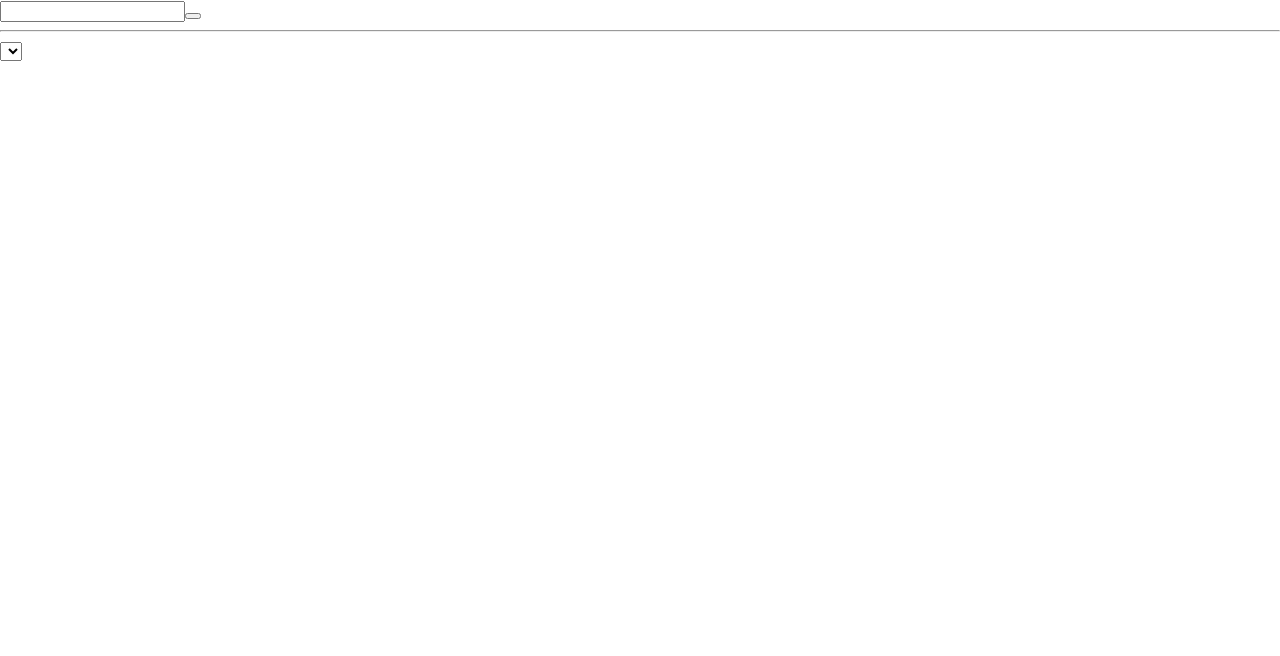
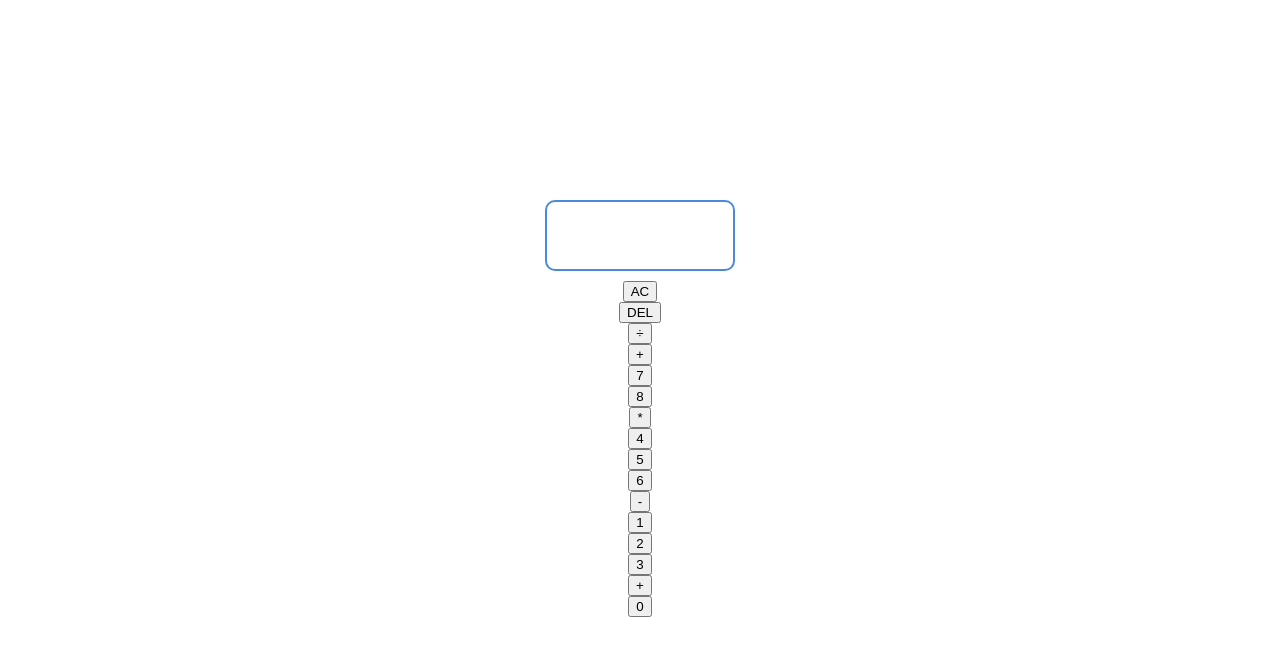
Before and after one commit to zirzirlove96/My-React-Page, a React (Create React App) app in the folder my-app/: page / in a window 1280 px wide. Shown: the top 656 px of the page. Built offline with nearby package versions, Linux system fonts and the light colour scheme.

Commit message:
인풋 컴포넌트에 버튼 입력값 받기

```diff
--- a/my-app/src/App.css
+++ /dev/null
@@ -1,38 +0,0 @@
-.App {
-  text-align: center;
-}
-
-.App-logo {
-  height: 40vmin;
-  pointer-events: none;
-}
-
-@media (prefers-reduced-motion: no-preference) {
-  .App-logo {
-    animation: App-logo-spin infinite 20s linear;
-  }
-}
-
-.App-header {
-  background-color: #282c34;
-  min-height: 100vh;
-  display: flex;
-  flex-direction: column;
-  align-items: center;
-  justify-content: center;
-  font-size: calc(10px + 2vmin);
-  color: white;
-}
-
-.App-link {
-  color: #61dafb;
-}
-
-@keyframes App-logo-spin {
-  from {
-    transform: rotate(0deg);
-  }
-  to {
-    transform: rotate(360deg);
-  }
-}
--- a/my-app/src/App.js
+++ b/my-app/src/App.js
@@ -1,22 +1,31 @@
-import logo from "./logo.svg";
-import "./App.css";
 import style from "../src/style/main.module.css";
+import Button from "./component/Button";
+import ResultInput from "./component/ResultInput";
 
 function App() {
   //const [text, setText] = useState("");
   return (
-    <div className={style.App}>
-      <div>
-        <form>
-          <input type="text"></input>
-          <button></button>
-        </form>
-      </div>
-      <hr />
-      <div>
-        <select>
-          <option></option>
-        </select>
+    <div>
+      <div className={style.Div}>
+        <div className={style.Div2}>
+          <ResultInput />
+          <Button value={"AC"}></Button>
+          <Button value={"DEL"}></Button>
+          <Button value={"÷"}></Button>
+          <Button value={"+"}></Button>
+          <Button value={"7"}></Button>
+          <Button value={"8"}></Button>
+          <Button value={"*"}></Button>
+          <Button value={"4"}></Button>
+          <Button value={"5"}></Button>
+          <Button value={"6"}></Button>
+          <Button value={"-"}></Button>
+          <Button value={"1"}></Button>
+          <Button value={"2"}></Button>
+          <Button value={"3"}></Button>
+          <Button value={"+"}></Button>
+          <Button value={"0"}></Button>
+        </div>
       </div>
     </div>
   );
--- a/my-app/src/component/Button.jsx
+++ b/my-app/src/component/Button.jsx
@@ -1,14 +1,18 @@
 import { useEffect, useState } from "react";
 import ResultInput from "./ResultInput";
 
-const Button = ({ event, value }) => {
-  const [state, setState] = useState();
+const Button = ({ value }) => {
+  const [state, setState] = useState("");
   const [state2, setState2] = useState([]);
   const onClick = (event) => {
     setState(event.target.value);
   };
-  setState2((currentArray) => [state, ...currentArray]);
-  ResultInput(state2);
+
+  useEffect(() => {
+    if (state != "") {
+      ResultInput({ state });
+    }
+  }, [state]);
   return (
     <button value={value} onClick={onClick}>
       {value}
--- a/my-app/src/component/ResultInput.jsx
+++ b/my-app/src/component/ResultInput.jsx
@@ -1,6 +1,12 @@
-const ResultInput = ({ value }) => {
-  console.log(value);
-  return <input value={value}>{value}</input>;
+import { useState } from "react";
+
+const ResultInput = ({ state }) => {
+  console.log(state);
+  const [text, setText] = useState("");
+  /*if(state != "") {
+
+  }*/
+  return <input value={state}>{state}</input>;
 };
 
 export default ResultInput;
--- a/my-app/src/index.css
+++ /dev/null
@@ -1,13 +0,0 @@
-body {
-  margin: 0;
-  font-family: -apple-system, BlinkMacSystemFont, "Segoe UI", "Roboto", "Oxygen",
-    "Ubuntu", "Cantarell", "Fira Sans", "Droid Sans", "Helvetica Neue",
-    sans-serif;
-  -webkit-font-smoothing: antialiased;
-  -moz-osx-font-smoothing: grayscale;
-}
-
-code {
-  font-family: source-code-pro, Menlo, Monaco, Consolas, "Courier New",
-    monospace;
-}
--- a/my-app/src/index.js
+++ b/my-app/src/index.js
@@ -1,17 +1,10 @@
-import React from 'react';
-import ReactDOM from 'react-dom/client';
-import './index.css';
-import App from './App';
-import reportWebVitals from './reportWebVitals';
+import React from "react";
+import ReactDOM from "react-dom/client";
+import App from "./App";
 
-const root = ReactDOM.createRoot(document.getElementById('root'));
+const root = ReactDOM.createRoot(document.getElementById("root"));
 root.render(
   <React.StrictMode>
     <App />
   </React.StrictMode>
 );
-
-// If you want to start measuring performance in your app, pass a function
-// to log results (for example: reportWebVitals(console.log))
-// or send to an analytics endpoint. Learn more: https://bit.ly/CRA-vitals
-reportWebVitals();
--- a/my-app/src/reportWebVitals.js
+++ /dev/null
@@ -1,13 +0,0 @@
-const reportWebVitals = onPerfEntry => {
-  if (onPerfEntry && onPerfEntry instanceof Function) {
-    import('web-vitals').then(({ getCLS, getFID, getFCP, getLCP, getTTFB }) => {
-      getCLS(onPerfEntry);
-      getFID(onPerfEntry);
-      getFCP(onPerfEntry);
-      getLCP(onPerfEntry);
-      getTTFB(onPerfEntry);
-    });
-  }
-};
-
-export default reportWebVitals;
--- a/my-app/src/style/main.module.css
+++ b/my-app/src/style/main.module.css
@@ -1,7 +1,27 @@
-App {
+Div {
   display: flex;
   flex-direction: column;
   justify-content: center;
   align-items: center;
   height: 100vh;
 }
+
+Div2 {
+  display: grid;
+  grid-template-columns: repeat(4, 1fr);
+}
+
+Input {
+  width: 40%;
+  max-width: 1000px;
+  height: 65px;
+  margin-bottom: 10px;
+  border-radius: 10px;
+  font-size: 30px;
+  border: 2px solid #4b89dc;
+  text-align: right;
+  padding-right: 20px;
+  &:focus {
+    outline: none;
+  }
+}
```
Also changed, not shown: my-app/src/setupTests.js (deleted, +0 -5 lines), my-app/src/logo.svg (deleted), 1 other file (tests, documents, lock files or other folders).
